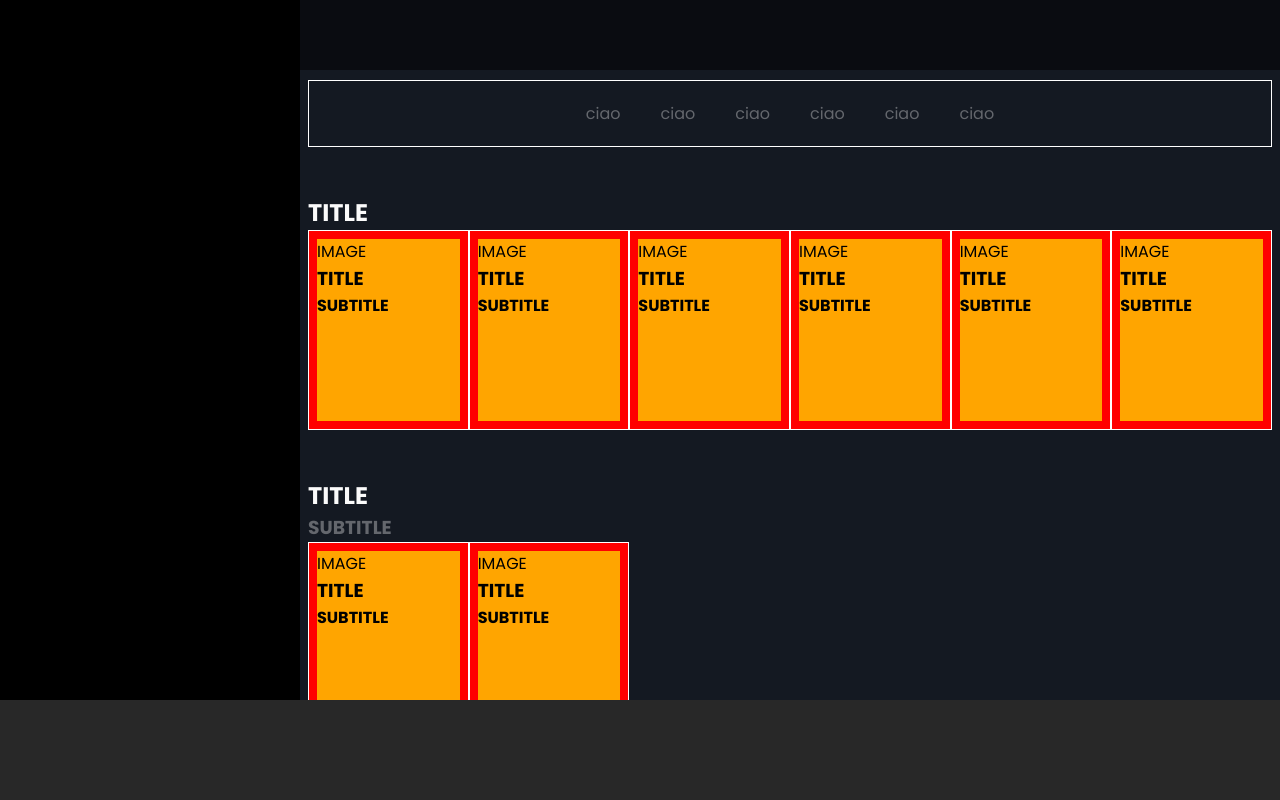
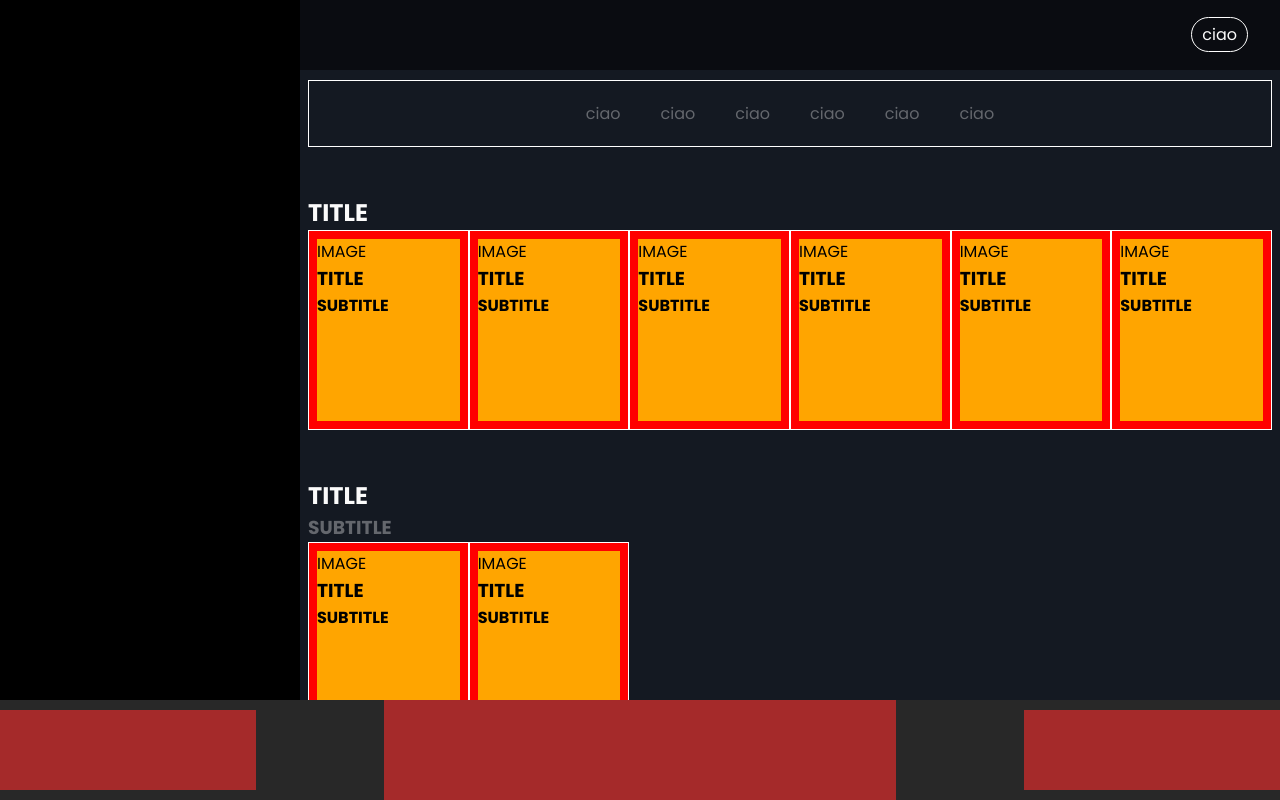
Before and after one commit to emanuelesacchetti/html-css-spotifyweb, a plain HTML site: page index.html in a window 1280 px wide. Drawn offline with Linux system fonts and the light colour scheme.

Commit message:
aggiunti blocchi footer + div cta

```diff
--- a/css/style.css
+++ b/css/style.css
@@ -14,6 +14,7 @@ html {
 .flex-between { justify-content: space-between; }
 .flex-wrap { flex-wrap: wrap; }
 .flex-center { justify-content: center; }
+.flex-item-center { align-items: center; }
 
 /*root*/
 :root {
@@ -26,6 +27,7 @@ html {
 
 /*text*/
 .t-center { text-align: center; }
+.t-right { text-align: right; }
 .t-dec-none { text-decoration: none; }
 .list-none { list-style: none; }
 .t-white { color: var(--textWhite); }
@@ -47,7 +49,9 @@ html {
     background-color: red;
     border: 1px solid white;
 }
-
+.debug footer div {
+    background-color: brown;
+}
 
 
 
@@ -80,6 +84,13 @@ aside {
     background-color: rgba(0, 0, 0, 0.5);
     z-index: 999;
 }
+.cta span {
+    line-height: 70px;
+    margin-right: 2rem;
+    border: 1px solid white;
+    padding: 5px 10px;
+    border-radius: 20px;
+}
 .main-nav {
     width: 100%;
 }
@@ -87,7 +98,7 @@ aside {
     padding: 20px;
 }
 
- /*recently*/
+ /*sections*/
 
 section {
     margin: 3rem 0;
@@ -100,9 +111,20 @@ section ul li {
     width: calc(100% / 2);
     min-height: 200px;
 }
+
+
+/*footer*/
 footer {
     height: 100px;
     background-color: var(--footerColor);
+}
+.f-item-sx, .f-item-dx {
+    width: 25%;
+    height: 80px;
+}
+.f-item-center {
+    width: 40%;
+    height: 100%;
 }
 
 
@@ -147,6 +169,9 @@ footer {
     section ul li {
         width: calc(100% / 4);
     }
+    .f-item-sx, .f-item-dx {
+        width: 20%;
+    }
 }
 
 /*desktop grande*/
--- a/index.html
+++ b/index.html
@@ -18,9 +18,11 @@
 
         </aside>
         <div class="main-content">
-            <div class="cta">                            <!--CALL TO ACTION-->
 
+            <div class="cta t-right">                            <!--CALL TO ACTION-->
+               <span class="t-white">ciao</span>
             </div>
+
             <nav class="main-nav">
                 <ul class="d-flex flex-center flex-wrap list-none t-gray">
                     <li>ciao</li>
@@ -31,7 +33,8 @@
                     <li>ciao</li>
                 </ul>
             </nav>
-            <section id="recently">
+
+            <section id="recently">                     <!--RECENTLY-->
                 <h2 class="t-white">TITLE</h2>
                 <ul class="d-flex flex-wrap list-none">
                     <li>
@@ -78,7 +81,8 @@
                     </li>
                 </ul>
             </section>
-            <section id="create">
+
+            <section id="create">                     <!--CREATE-->
                 <h2 class="t-white">TITLE</h2>
                 <h3 class="t-gray">SUBTITLE</h3>
                 <ul class="d-flex flex-wrap list-none">
@@ -98,7 +102,8 @@
                     </li>
                 </ul>
             </section>
-            <section id="best-artist">
+
+            <section id="best-artist">                     <!--BEST-ARTIST-->
                 <h2 class="t-white">TITLE</h2>
                 <h3 class="t-gray">SUBTITLE</h3>
                 <ul class="d-flex flex-wrap list-none">
@@ -121,8 +126,10 @@
         </div>
     </main>
 
-    <footer>
-
+    <footer class="d-flex flex-between flex-item-center">
+        <div class="f-item-sx"></div>
+        <div class="f-item-center"></div>
+        <div class="f-item-dx"></div>
     </footer>
 </body>
 </html>
```
